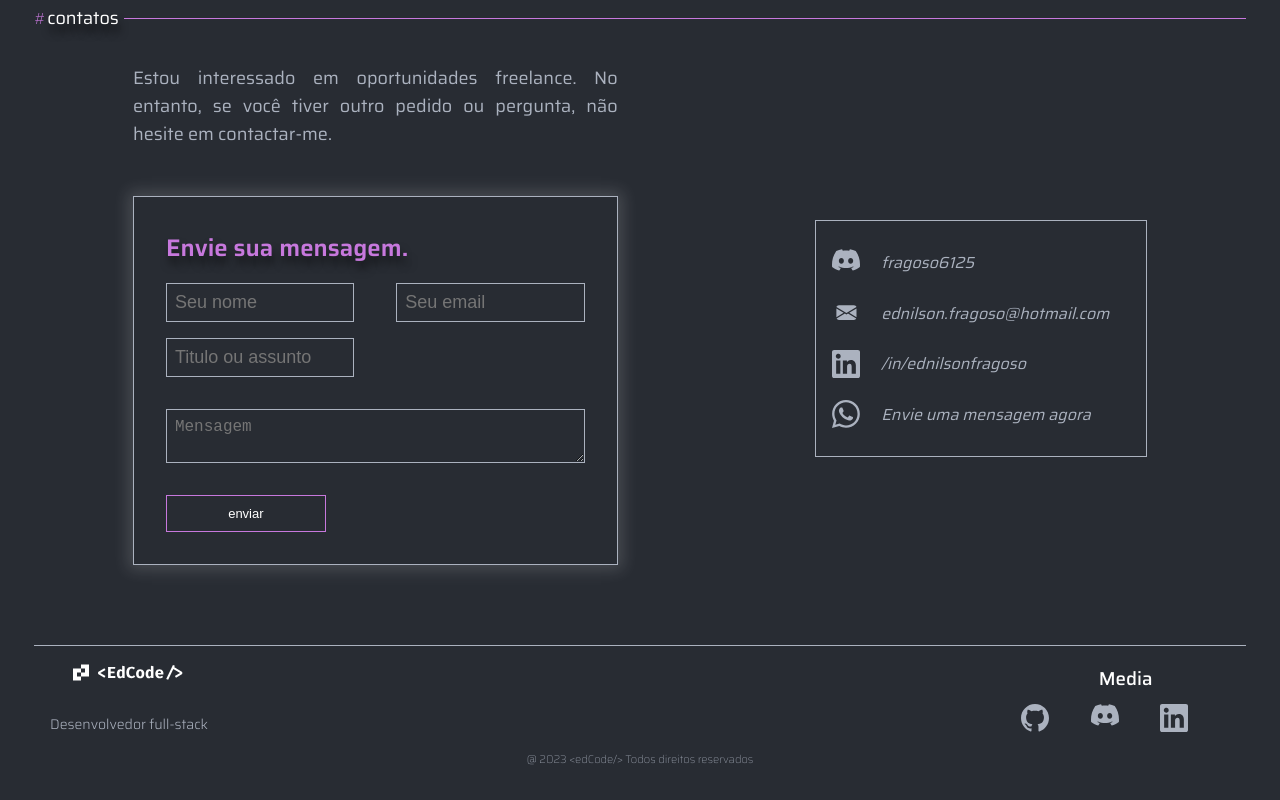
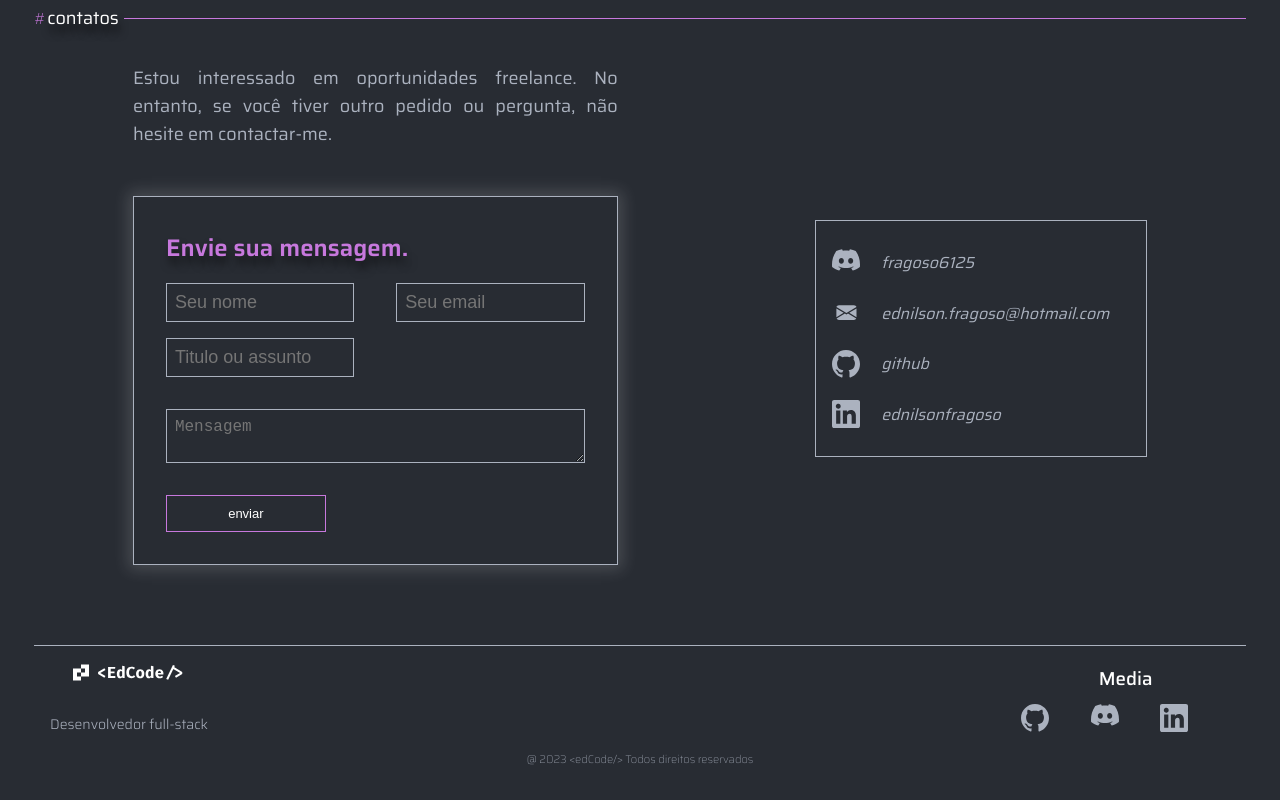
Before and after one commit to edfragoso/portfolio, a Next.js app in the folder new-portfolio/: page / in a window 1280 px wide. Shown: the part 1980-2780 px from the top of the page. Built offline with nearby package versions, Linux system fonts and the light colour scheme.

Commit message:
refactor: remove link wattsapp and add gitub

```diff
--- a/new-portfolio/src/components/common/contactsSection.tsx
+++ b/new-portfolio/src/components/common/contactsSection.tsx
@@ -2,8 +2,8 @@
 import { TitleComp } from "../atoms/TitleComp";
 import { DiscordContact } from "../atoms/discordContact";
 import EmailContact from "../atoms/emailContact";
+import { GithubContact } from "../atoms/githubContact";
 import { LinkedInContact } from "../atoms/linkedInContact";
-import WhatsappLink from "../atoms/wattsApp";
 import { ContactForm } from "./contactForm";
 
 import {
@@ -30,8 +30,8 @@ export function Contacts() {
         <BoxLinks>
           <DiscordContact personId={"fragoso6125"} />
           <EmailContact />
-          <LinkedInContact profileName={"/in/ednilsonfragoso"} />
-          <WhatsappLink title={"Envie uma mensagem agora"} />
+         <GithubContact profileName={"github"}/>
+          <LinkedInContact profileName={"ednilsonfragoso"} />
         </BoxLinks>
       </BoxContainer>
     </BoxContacts>
```
